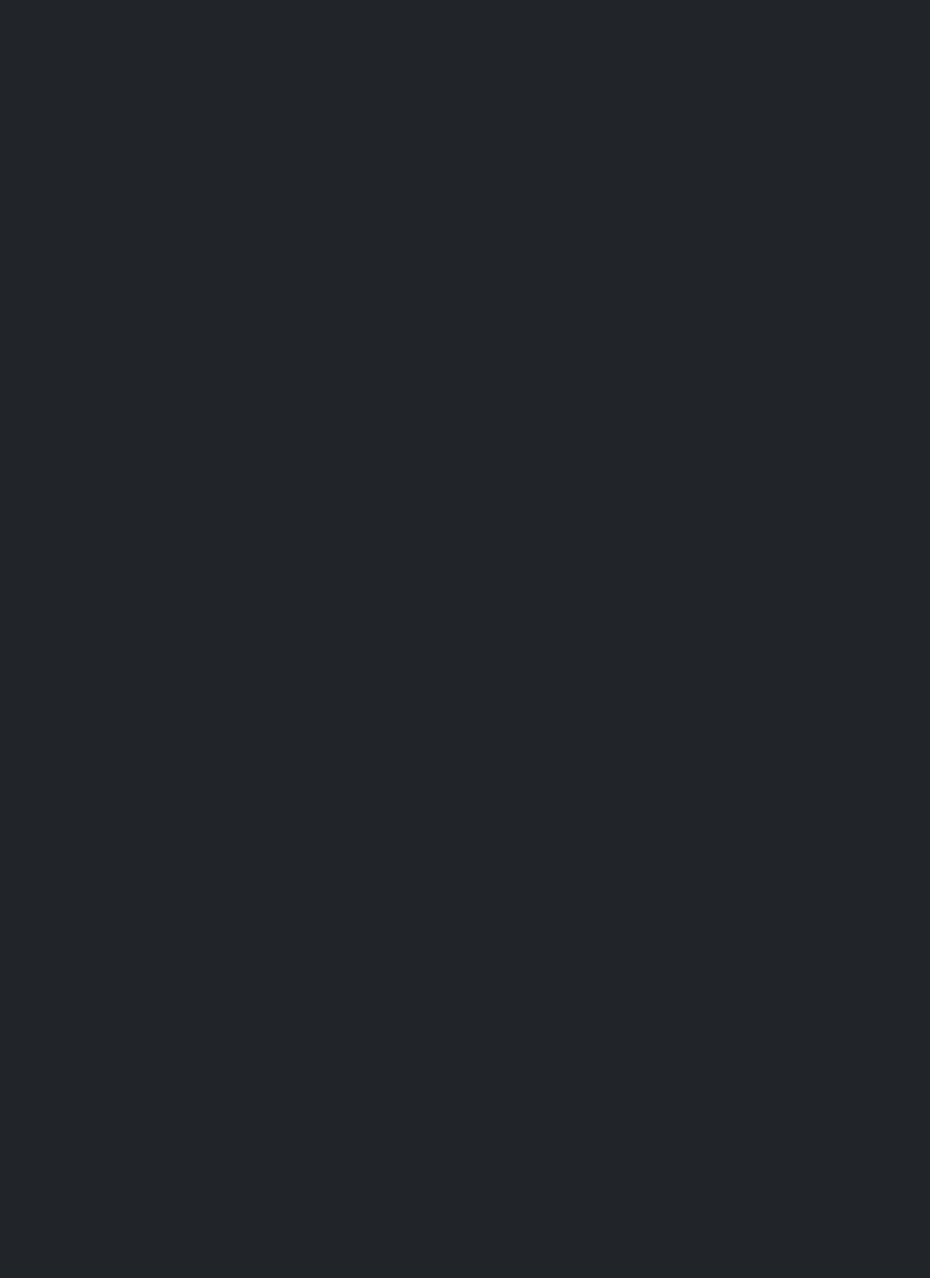
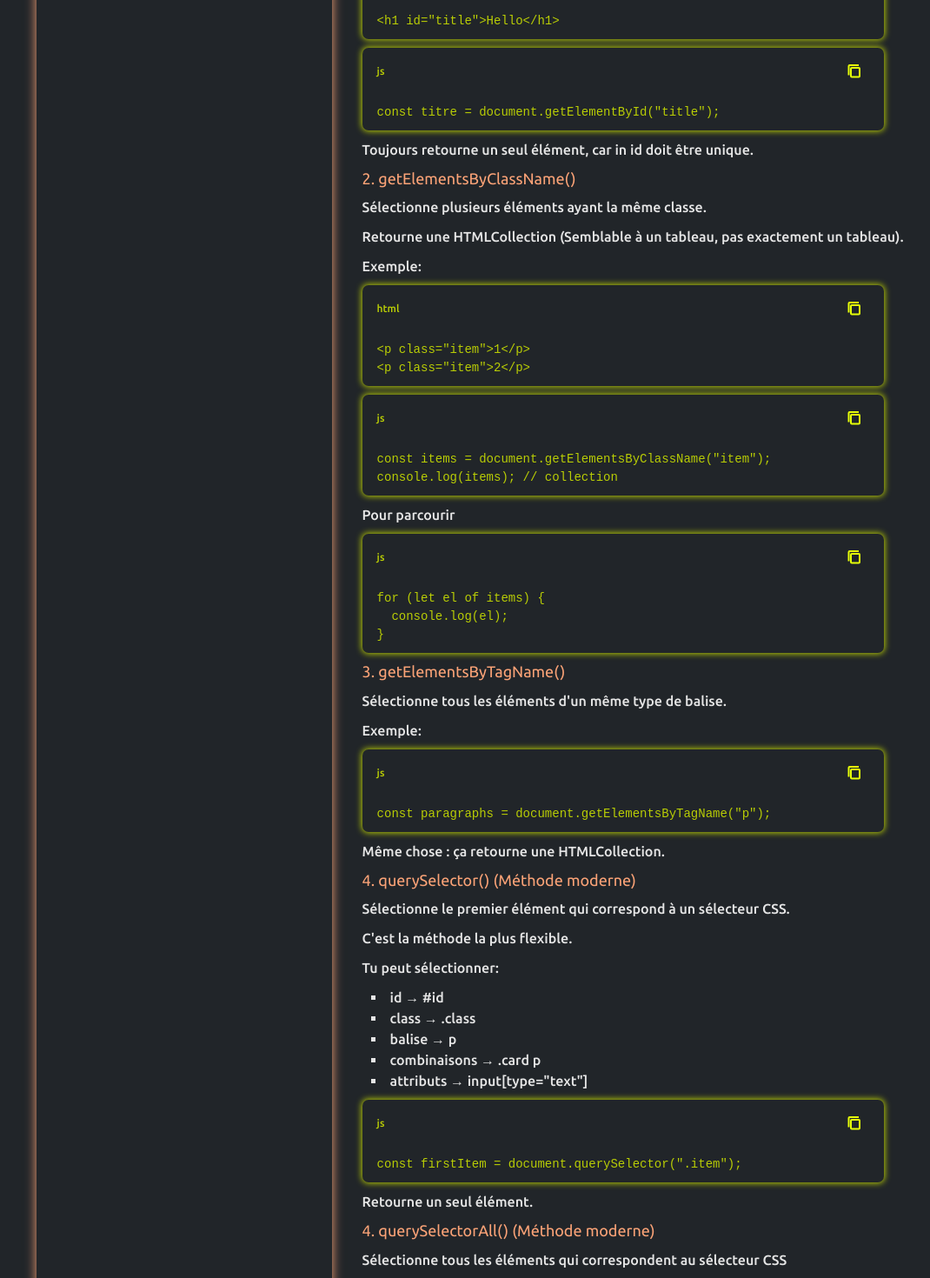
Before and after one commit to Ayo-Oub/learn_js, a React (Vite) app: page /learn_js/select_element_in_the_dom in a window 1280 px wide. Shown: the part 380-1850 px from the top of the page at 87% size, without its empty margins (32-1102 px from the left). Before the commit the page ends 800 px from the top, so only its background shows below. Built offline with nearby package versions, Linux system fonts and the light colour scheme.

Commit message:
add codes

```diff
--- a/index.html
+++ b/index.html
@@ -16,7 +16,7 @@
     <link rel="preconnect" href="https://fonts.googleapis.com">
 <link rel="preconnect" href="https://fonts.gstatic.com" crossorigin>
 <link href="https://fonts.googleapis.com/css2?family=Ubuntu:ital,wght@0,300;0,400;0,500;0,700;1,300;1,400;1,500;1,700&display=swap" rel="stylesheet">
-    <title>template12-learn-js</title>
+    <title>Apprendre JS</title>
   </head>
   <body>
     <div id="root"></div>
--- a/src/data/dom.js
+++ b/src/data/dom.js
@@ -11,3 +11,23 @@ document.title
 document.getElementById("app")
 `,
 ];
+export const codes_select_Ele_dom = [
+  `<h1 id="title">Hello</h1>
+`,
+  `const titre = document.getElementById("title");
+`,
+  `<p class="item">1</p>
+<p class="item">2</p>
+`,
+  `const items = document.getElementsByClassName("item");
+console.log(items); // collection
+`,
+  `for (let el of items) {
+  console.log(el);
+}
+`,
+  `const paragraphs = document.getElementsByTagName("p");
+`,
+  `const firstItem = document.querySelector(".item");
+`,
+];
--- a/src/pages/contents/IntroDom.jsx
+++ b/src/pages/contents/IntroDom.jsx
@@ -16,7 +16,7 @@ export default function IntroDom() {
       <h4 className="sub-title">2. Pourquoi le DOM existe ?</h4>
       <p>
         Pour permettre à JavaScript de modifier la page après son chargement,
-        par exemple :{" "}
+        par exemple :
       </p>
       <ul>
         <li>Changer du text</li>
--- a/src/pages/contents/SelectEleDom.jsx
+++ b/src/pages/contents/SelectEleDom.jsx
@@ -1,3 +1,5 @@
+import CodeContainer from '../../components/UI/CodeContainer';
+import { codes_select_Ele_dom } from '../../data/dom';
 import './styling_cours.css'
 
 
@@ -5,10 +7,60 @@ export default function SelectEleDom() {
   return (
     <div className="content-container">
       <h3 className="title">Sélectionner des éléments dans le DOM</h3>
-      <p>Ce chapitre est le plus important parce que si tu ne sais pas sélectionner un élément, tu ne pourra pas jamais le modifier ou le supprimer.</p>
-      <p>Il existe cinq grandes méthodes pour sélectionner des éléments dans le DOM.</p>
+      <p>
+        Ce chapitre est le plus important parce que si tu ne sais pas
+        sélectionner un élément, tu ne pourra pas jamais le modifier ou le
+        supprimer.
+      </p>
+      <p>
+        Il existe cinq grandes méthodes pour sélectionner des éléments dans le
+        DOM.
+      </p>
       <h4 className="sub-title">1. getElementById()</h4>
-      <p>Sélectionne un seul élément par son <span>id</span></p>
+      <p>
+        Sélectionne un seul élément par son <span>id</span>
+      </p>
+      <p>Exemple:</p>
+      <CodeContainer
+        content={codes_select_Ele_dom[0]}
+        language="html"
+      />
+      <CodeContainer content={codes_select_Ele_dom[1]} />
+      <p>Toujours retourne un seul élément, car in id doit être unique.</p>
+      <h4 className="sub-title">2. getElementsByClassName()</h4>
+      <p>Sélectionne plusieurs éléments ayant la même classe.</p>
+      <p>
+        Retourne une HTMLCollection (Semblable à un tableau, pas exactement un
+        tableau).
+      </p>
+      <p>Exemple:</p>
+      <CodeContainer
+        content={codes_select_Ele_dom[2]}
+        language="html"
+      />
+      <CodeContainer content={codes_select_Ele_dom[3]} />
+      <p>Pour parcourir</p>
+      <CodeContainer content={codes_select_Ele_dom[4]} />
+      <h4 className="sub-title">3. getElementsByTagName()</h4>
+      <p>Sélectionne tous les éléments d'un même type de balise.</p>
+      <p>Exemple:</p>
+      <CodeContainer content={codes_select_Ele_dom[5]} />
+      <p>Même chose : ça retourne une HTMLCollection.</p>
+      <h4 className="sub-title">4. querySelector() (Méthode moderne)</h4>
+      <p>Sélectionne le premier élément qui correspond à un sélecteur CSS.</p>
+      <p>C'est la méthode la plus flexible.</p>
+      <p>Tu peut sélectionner: </p>
+      <ul>
+        <li>id → #id</li>
+        <li>class → .class</li>
+        <li>balise → p</li>
+        <li>combinaisons → .card p</li>
+        <li>attributs → input[type="text"]</li>
+      </ul>
+      <CodeContainer content={codes_select_Ele_dom[6]} />
+      <p>Retourne un seul élément.</p>
+      <h4 className="sub-title">4. querySelectorAll() (Méthode moderne)</h4>
+      <p>Sélectionne tous les éléments qui correspondent au sélecteur CSS</p>
     </div>
-  )
+  );
 }
```
Also changed, not shown: TEST/INDEX.html (added, +23 -0 lines).
